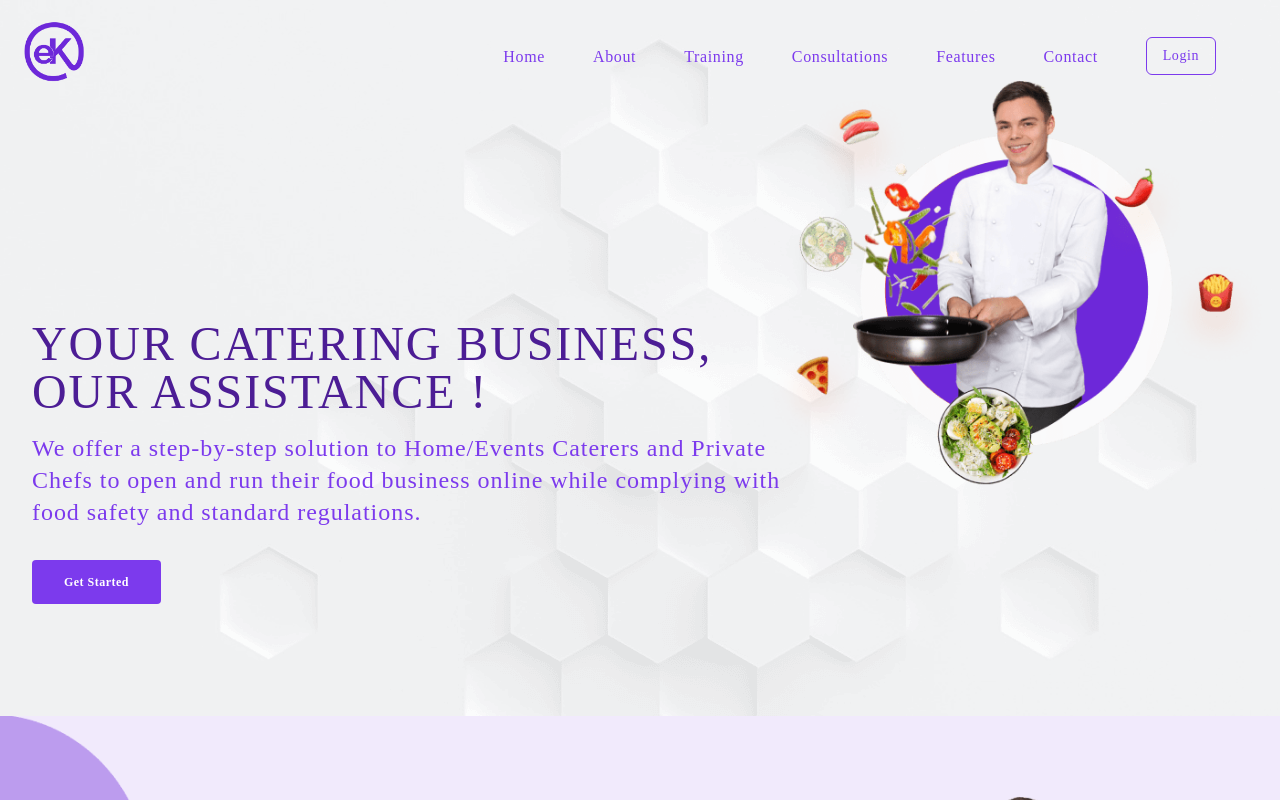
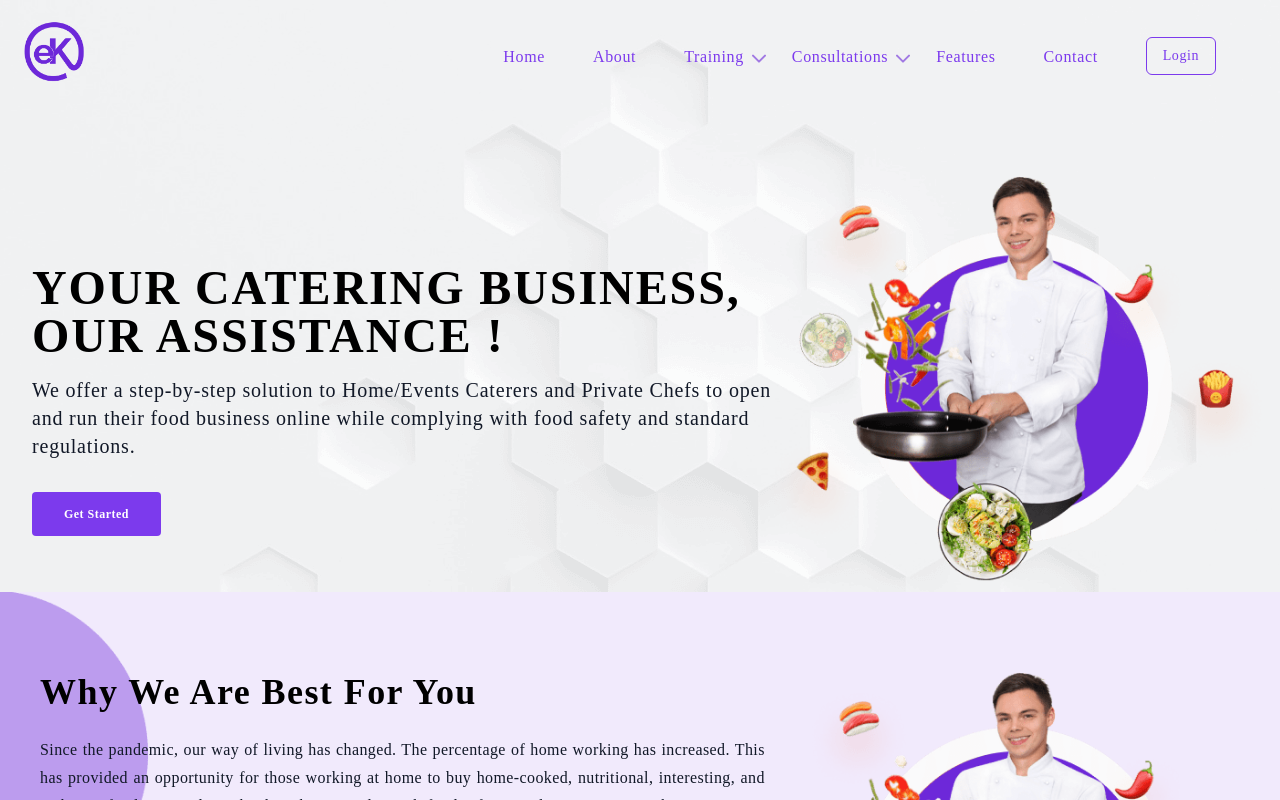
Before and after one commit to chandrama-singh/ekatering, a Nuxt app: page / in a window 1280 px wide. Shown: the top 800 px of the page. Built offline with nearby package versions, Linux system fonts and the light colour scheme.

Commit message:
complete all components

```diff
--- a/components/AboutUs.vue
+++ b/components/AboutUs.vue
@@ -1,16 +1,16 @@
 <template>
    <section class="pb-8" >
-        <div class="container px-4 mx-auto py-20">
+        <div class="container px-4 mx-auto py-6">
           <div class="pt-20 pl-4 text-left">
             <div class=" mx-auto mb-8">
               <h2 class="text-3xl md:text-4xl mb-4 mt-12 text-purple-600 font-bold font-heading">
                 <!-- <span></span><br> -->
                 <div class="flex">
                   <!-- <img src="@/assets/hero-icon.png"> -->
-                <span class="text-purple-900 text-5xl max-w-3xl font-poppins leading">YOUR CATERING BUSINESS, OUR ASSISTANCE !</span>
+                <span class="text-black text-5xl max-w-3xl font-poppins leading font-semibold">YOUR CATERING BUSINESS, OUR ASSISTANCE !</span>
                </div>
               </h2>
-              <p class="text-purple-600 text-2xl max-w-3xl font-poppins">We offer a step-by-step solution to Home/Events Caterers and Private Chefs to open and run their food business online while complying with food safety and standard regulations.</p>
+              <p class="text-gray-900 text-xl max-w-3xl font-poppins">We offer a step-by-step solution to Home/Events Caterers and Private Chefs to open and run their food business online while complying with food safety and standard regulations.</p>
             </div>
             <div><a class="block sm:inline-block py-4 px-8 mb-4 sm:mb-0 sm:mr-3 text-xs text-white text-center font-semibold leading-none bg-purple-600 hover:bg-purple-700 rounded" href="#">Get Started</a></div>
           </div>
@@ -32,7 +32,7 @@
             </div>
           </div> -->
         <img
-          class="lg:absolute top-4 mt-16 right-2 lg:w-2/5  lg:h-100 object-cover "
+          class="lg:absolute top-4 lg:mt-40 sm:mt-10 right-2 lg:w-2/5  lg:h-100 object-cover"
           src="@/assets/about-img.png"
           alt=""
         />
--- a/components/Header.vue
+++ b/components/Header.vue
@@ -19,13 +19,27 @@
               <li><nuxt-link to="/training" class="text-md text-purple-600 hover:text-purple-900" >Training
 
               </nuxt-link>
+              <span class="absolute pt-3 pl-2">
+                  <svg width="14" height="9" viewBox="0 0 14 9" fill="none" xmlns="http://www.w3.org/2000/svg">
+<path d="M13 1.64014L7 7.64014L1 1.64014" stroke="#6D28D9" stroke-opacity="0.6" stroke-width="2" stroke-linecap="round" stroke-linejoin="round"/>
+</svg>
+                </span>
                  <ul class="sub-menu">
                                   <li><nuxt-link to="training/onlinetraining">eKatering Online Training</nuxt-link></li>
                                   <li><nuxt-link to="training/foodallergen">Food Allergen for Caterers and Private Chefs Level 1</nuxt-link></li>
                                    <li><nuxt-link to="training/foodsafety">Food Safety for Caterers and Private Chefs - Level 2</nuxt-link></li>
                               </ul>
+
               </li>
+
+
+
               <li><nuxt-link to="/consultations" class="text-md text-purple-600 hover:text-purple-900" >Consultations <i class="fas fa-caret-down"></i></nuxt-link>
+               <span class="absolute pt-3 pl-2">
+                  <svg width="14" height="9" viewBox="0 0 14 9" fill="none" xmlns="http://www.w3.org/2000/svg">
+<path d="M13 1.64014L7 7.64014L1 1.64014" stroke="#6D28D9" stroke-opacity="0.6" stroke-width="2" stroke-linecap="round" stroke-linejoin="round"/>
+</svg>
+                </span>
                  <ul class="sub-menu">
                                   <li><nuxt-link to="consultation/consultancy">eKatering CONSULTANCY SERVICES</nuxt-link></li>
                                   <li><nuxt-link to="consultation/foodregistration">Local Authority Food Registration</nuxt-link></li>
@@ -60,7 +74,9 @@
               <ul>
                 <li class="mb-1"><nuxt-link to="/" class="block p-4 text-sm text-white hover:bg-blue-50 hover:text-blue-600">Home</nuxt-link></li>
                 <li class="mb-1"><nuxt-link to="/about" class="block p-4 text-sm text-white hover:bg-blue-50 hover:text-blue-600">About Us</nuxt-link></li>
-                <li class="mb-1"><nuxt-link to="/training" class="block p-4 text-sm text-white hover:bg-blue-50 hover:text-blue-600">Training </nuxt-link>
+                <li class="mb-1"><nuxt-link to="/training" class="block p-4 text-sm text-white hover:bg-blue-50 hover:text-blue-600">Training
+
+                </nuxt-link>
                      <ul class="sub-menu">
                                   <li><nuxt-link to="training/onlinetraining">eKatering Online Training</nuxt-link></li>
                                   <li><nuxt-link to="training/foodallergen">Food Allergen for Caterers and Private Chefs Level 1</nuxt-link></li>
@@ -128,7 +144,7 @@ export default {
 }
 ul > li > .sub-menu > li:hover > a {
   color: #fff;
-  background: #652D90;
+  background: #34174A;
 }
 
 li:hover > .sub-menu {
@@ -147,7 +163,7 @@ li:hover > .sub-menu {
   padding: 0px 0px;
   text-align: left;
   list-style: none;
-  background-color: #34174A;
+  background-color: #652D90;
   background-clip: padding-box;
   opacity: 0;
   border-radius: 0px;
--- a/pages/index.vue
+++ b/pages/index.vue
@@ -12,7 +12,8 @@
       <Subscribe/>
       <!-- <Features /> -->
       <FooterContact/>
-      <Servicesview/>
+    <Faq/>
+      <!-- <Servicesview/> -->
       <Footer />
     </div>
 </template>
```
Also changed, not shown: assets/Vector.svg (added).
